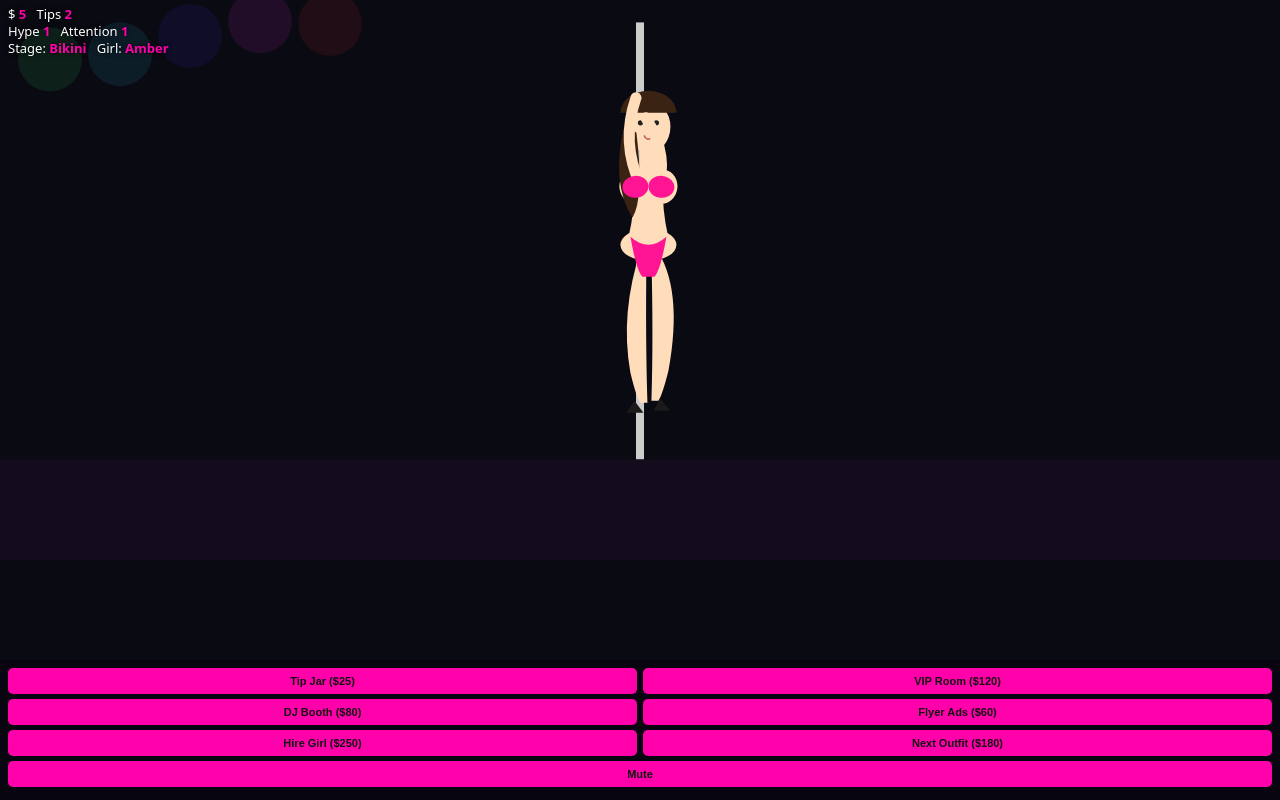
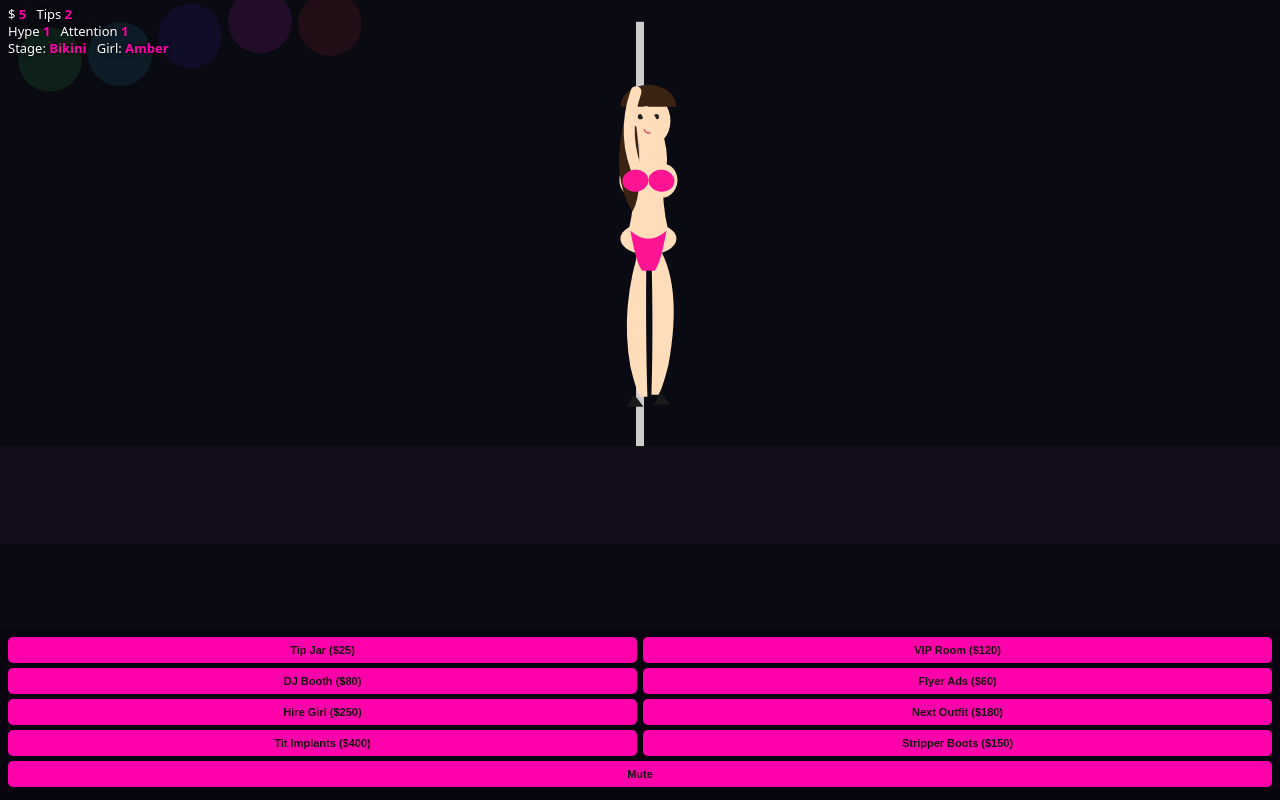
Before and after one commit to condensed69/afterglow, a plain HTML site: page index.html in a window 1280 px wide. Both pictures are taken after a click on the button "Music". Drawn offline with Linux system fonts and the light colour scheme.

Commit message:
Add Tit Implants + Stripper Boots upgrades with visual changes and income bonuses

```diff
--- a/index.html
+++ b/index.html
@@ -6,10 +6,10 @@
 <title>Strip Club Idle</title>
 <style>
 html,body{margin:0;height:100%;background:#0a0a12;overflow:hidden;touch-action:none;font-family:system-ui;color:#fff}
-canvas{display:block;width:100%;height:70%}
+canvas{display:block;width:100%;height:68%}
 #ui{position:absolute;top:6px;left:8px;text-shadow:0 0 5px #000;font-size:13px;line-height:1.3;pointer-events:none;z-index:5}
 #ui b{color:#f0a}
-#panel{position:absolute;bottom:0;left:0;right:0;background:rgba(8,4,16,0.95);padding:8px;z-index:10;max-height:32%;overflow-y:auto;font-size:12px}
+#panel{position:absolute;bottom:0;left:0;right:0;background:rgba(8,4,16,0.95);padding:8px;z-index:10;max-height:34%;overflow-y:auto;font-size:12px}
 .row{display:flex;gap:6px;flex-wrap:wrap;margin-bottom:5px}
 button{background:#f0a;border:0;color:#111;padding:7px 8px;border-radius:5px;font-weight:700;font-size:11px;flex:1;min-width:100px}
 button:disabled{opacity:0.3}
@@ -35,6 +35,10 @@ Stage: <b id="stage">Bikini</b> &nbsp; Girl: <b id="girl">Amber</b>
     <button id="bStage">Next Outfit ($180)</button>
   </div>
   <div class="row">
+    <button id="bImplants">Tit Implants ($400)</button>
+    <button id="bBoots">Stripper Boots ($150)</button>
+  </div>
+  <div class="row">
     <button id="musicBtn">Music</button>
   </div>
 </div>
@@ -44,6 +48,7 @@ const c=document.getElementById('c'),x=c.getContext('2d');
 let t=0,stage=0,girl=0,drag=false,lastX=0,spinSpeed=1.2,targetSpeed=1.2;
 let money=0,tipsRes=0,hype=0,attn=0;
 let tipJar=0,vip=0,dj=0,ads=0;
+let implants=false,boots=false;
 let unlocks={pasties:false,oil:false};
 const stages=['Bikini','Micro Skirt','Topless'];
 const girls=[
@@ -51,12 +56,12 @@ const girls=[
   {skin:'#e8c4a8',hair:'#1a0a05',out:'#00e5ff',name:'Jade'},
   {skin:'#f5d0c5',hair:'#5c3a1e',out:'#ffe066',name:'Lola'}
 ];
-let pTip=25,pVip=120,pDj=80,pAds=60,pGirl=250,pStage=180;
+let pTip=25,pVip=120,pDj=80,pAds=60,pGirl=250,pStage=180,pImp=400,pBoots=150;
 
 function resize(){
   c.width=innerWidth*devicePixelRatio;
-  c.height=innerHeight*0.7*devicePixelRatio;
-  c.style.width=innerWidth+'px';c.style.height=(innerHeight*0.7)+'px';
+  c.height=innerHeight*0.68*devicePixelRatio;
+  c.style.width=innerWidth+'px';c.style.height=(innerHeight*0.68)+'px';
   x.setTransform(devicePixelRatio,0,0,devicePixelRatio,0,0);
 }
 resize();window.onresize=resize;
@@ -77,10 +82,9 @@ function startMusic(){
   bassOsc=actx.createOscillator();bassGain=actx.createGain();
   bassOsc.type='triangle';bassOsc.frequency.value=48;bassGain.gain.value=0;
   bassOsc.connect(bassGain);bassGain.connect(actx.destination);bassOsc.start();
-  let beat=0;
   musicInterval=setInterval(()=>{
     if(!musicOn)return;
-    beat=(beat+1)%4;const now=actx.currentTime;
+    const now=actx.currentTime;
     bassGain.gain.cancelScheduledValues(now);
     bassGain.gain.setValueAtTime(0.16,now);bassGain.gain.exponentialRampToValueAtTime(0.01,now+0.22);
   },320);
@@ -104,29 +108,38 @@ document.getElementById('bAds').onclick=()=>{if(money<pAds)return;money-=pAds;ad
 document.getElementById('bGirl').onclick=()=>{if(money<pGirl||girl>=2)return;money-=pGirl;girl++;pGirl=Math.floor(pGirl*2.2);document.getElementById('bGirl').textContent=girl>=2?'All Girls':`Hire Girl ($${pGirl})`;if(girl>=2)document.getElementById('bGirl').disabled=true;ui();};
 document.getElementById('bStage').onclick=()=>{if(money<pStage||stage>=2)return;money-=pStage;stage++;pStage=Math.floor(pStage*2);document.getElementById('bStage').textContent=stage>=2?'Max Stage':`Next Outfit ($${pStage})`;if(stage===2){unlocks.pasties=true;unlocks.oil=true;document.getElementById('bStage').disabled=true;}ui();};
 
+document.getElementById('bImplants').onclick=()=>{
+  if(money<pImp||implants)return;
+  money-=pImp;implants=true;
+  document.getElementById('bImplants').textContent='Implants ON';
+  document.getElementById('bImplants').disabled=true;
+  ui();
+};
+document.getElementById('bBoots').onclick=()=>{
+  if(money<pBoots||boots)return;
+  money-=pBoots;boots=true;
+  document.getElementById('bBoots').textContent='Boots ON';
+  document.getElementById('bBoots').disabled=true;
+  ui();
+};
+
 c.addEventListener('pointerdown',e=>{drag=true;lastX=e.clientX;c.setPointerCapture(e.pointerId);});
 c.addEventListener('pointermove',e=>{if(!drag)return;targetSpeed=Math.max(0.6,Math.min(4.5,targetSpeed+(e.clientX-lastX)*0.03));lastX=e.clientX;});
 c.addEventListener('pointerup',()=>drag=false);
 
 function manualTip(){
-  tipsRes+=1+tipJar*0.5;
-  money+=5+vip*3;
+  tipsRes+=1+tipJar*0.5+(implants?2:0);
+  money+=5+vip*3+(boots?2:0);
   playChaChing();
   ui();
 }
 c.addEventListener('click',e=>{if(!drag)manualTip();});
 
-// production tick (Kittens style)
 setInterval(()=>{
-  // Tip Jar turns attention into tips
-  tipsRes += (0.05 + tipJar*0.08) * (1+attn*0.01);
-  // VIP turns tips into money
-  money += (0.1 + vip*0.25) * (1+tipsRes*0.002);
-  // DJ generates hype
+  tipsRes += (0.05 + tipJar*0.08 + (implants?0.15:0)) * (1+attn*0.01);
+  money += (0.1 + vip*0.25 + (boots?0.1:0)) * (1+tipsRes*0.002);
   hype += 0.03 + dj*0.12;
-  // Ads generate attention from hype
   attn += (0.02 + ads*0.07) * (1+hype*0.005);
-  // soft caps / conversion pressure
   if(tipsRes>200) money += tipsRes*0.001;
   ui();
 },150);
@@ -143,16 +156,31 @@ function draw(){
   const ang=t*spinSpeed,r=32,cx=px+Math.sin(ang)*r,cy=h*0.38,lean=Math.sin(ang)*12;
   x.fillStyle=G.skin;
   const sw=Math.sin(t*2.6)*12;
+  // legs
   x.beginPath();x.moveTo(cx-7,cy+35);x.quadraticCurveTo(cx-32+lean,cy+90+sw,cx-18,cy+160);x.quadraticCurveTo(cx-12,cy+185,cx-8,cy+190);x.lineTo(cx-1,cy+190);x.quadraticCurveTo(cx-3,cy+130,cx-2,cy+45);x.closePath();x.fill();
   x.beginPath();x.moveTo(cx+7,cy+35);x.quadraticCurveTo(cx+32+lean,cy+85-sw,cx+20,cy+158);x.quadraticCurveTo(cx+14,cy+182,cx+10,cy+188);x.lineTo(cx+3,cy+188);x.quadraticCurveTo(cx+5,cy+125,cx+3,cy+45);x.closePath();x.fill();
-  x.fillStyle='#1a1a1a';x.beginPath();x.moveTo(cx-14,cy+188);x.lineTo(cx-22,cy+200);x.lineTo(cx-5,cy+200);x.fill();
-  x.beginPath();x.moveTo(cx+12,cy+186);x.lineTo(cx+22,cy+198);x.lineTo(cx+5,cy+198);x.fill();
+  // boots or heels
+  if(boots){
+    x.fillStyle='#111';
+    // left boot
+    x.beginPath();x.moveTo(cx-18,cy+175);x.lineTo(cx-26,cy+205);x.lineTo(cx-4,cy+205);x.lineTo(cx-6,cy+175);x.closePath();x.fill();
+    x.fillRect(cx-22,cy+160,16,20);
+    // right boot
+    x.beginPath();x.moveTo(cx+10,cy+173);x.lineTo(cx+22,cy+203);x.lineTo(cx+2,cy+203);x.lineTo(cx+4,cy+173);x.closePath();x.fill();
+    x.fillRect(cx+6,cy+158,16,20);
+  }else{
+    x.fillStyle='#1a1a1a';
+    x.beginPath();x.moveTo(cx-14,cy+188);x.lineTo(cx-22,cy+200);x.lineTo(cx-5,cy+200);x.fill();
+    x.beginPath();x.moveTo(cx+12,cy+186);x.lineTo(cx+22,cy+198);x.lineTo(cx+5,cy+198);x.fill();
+  }
   x.fillStyle=G.skin;
   x.beginPath();x.ellipse(cx,cy+32,28,16,0,0,7);x.fill();
   x.beginPath();x.moveTo(cx-20,cy+25);x.quadraticCurveTo(cx-13,cy-5,cx-15,cy-30);x.quadraticCurveTo(cx-16,cy-48,cx-10,cy-52);x.lineTo(cx+10,cy-52);x.quadraticCurveTo(cx+16,cy-48,cx+15,cy-30);x.quadraticCurveTo(cx+13,cy-5,cx+20,cy+25);x.closePath();x.fill();
-  const b=Math.sin(t*7)*3.5;
-  x.beginPath();x.ellipse(cx-14,cy-26+b,15,17,-0.15,0,7);x.fill();
-  x.beginPath();x.ellipse(cx+14,cy-26-b*0.6,15,17,0.15,0,7);x.fill();
+  // breasts - bigger with implants
+  const breastSize = implants ? 22 : 15;
+  const b=Math.sin(t*7)* (implants?5:3.5);
+  x.beginPath();x.ellipse(cx- (implants?18:14),cy-26+b,breastSize,breastSize+2,-0.15,0,7);x.fill();
+  x.beginPath();x.ellipse(cx+ (implants?18:14),cy-26-b*0.6,breastSize,breastSize+2,0.15,0,7);x.fill();
   x.beginPath();x.ellipse(cx,cy-58,9,11,0,0,7);x.fill();
   x.beginPath();x.ellipse(cx,cy-86,22,26,0,0,7);x.fill();
   x.fillStyle=G.hair;
@@ -165,15 +193,16 @@ function draw(){
   x.beginPath();x.moveTo(cx+8,cy-22);x.quadraticCurveTo(cx+22,cy-55,px+6,cy-95);x.stroke();
   if(stage===0){
     x.fillStyle=G.out;
-    x.beginPath();x.ellipse(cx-13,cy-26,13,11,-0.12,0,7);x.fill();
-    x.beginPath();x.ellipse(cx+13,cy-26,13,11,0.12,0,7);x.fill();
+    const topR = implants ? 16 : 13;
+    x.beginPath();x.ellipse(cx- (implants?16:13),cy-26,topR,topR-2,-0.12,0,7);x.fill();
+    x.beginPath();x.ellipse(cx+ (implants?16:13),cy-26,topR,topR-2,0.12,0,7);x.fill();
     x.beginPath();x.moveTo(cx-18,cy+24);x.quadraticCurveTo(cx,cy+40,cx+18,cy+24);x.quadraticCurveTo(cx+12,cy+58,cx+6,cy+64);x.lineTo(cx-6,cy+64);x.quadraticCurveTo(cx-12,cy+58,cx-18,cy+24);x.fill();
   }else if(stage===1){
     x.fillStyle=G.out;
     x.beginPath();x.moveTo(cx-20,cy+22);x.lineTo(cx+20,cy+22);x.quadraticCurveTo(cx+16,cy+48,cx+10,cy+54);x.lineTo(cx-10,cy+54);x.quadraticCurveTo(cx-16,cy+48,cx-20,cy+22);x.fill();
   }else{
-    if(unlocks.pasties){x.fillStyle=G.out;x.beginPath();x.arc(cx-14,cy-24+b,6,0,7);x.arc(cx+14,cy-24-b*0.6,6,0,7);x.fill();}
-    else{x.fillStyle='#c44';x.beginPath();x.arc(cx-14,cy-24+b,4.2,0,7);x.arc(cx+14,cy-24-b*0.6,4.2,0,7);x.fill();}
+    if(unlocks.pasties){x.fillStyle=G.out;x.beginPath();x.arc(cx-(implants?18:14),cy-24+b,implants?8:6,0,7);x.arc(cx+(implants?18:14),cy-24-b*0.6,implants?8:6,0,7);x.fill();}
+    else{x.fillStyle='#c44';x.beginPath();x.arc(cx-(implants?18:14),cy-24+b,implants?6:4.2,0,7);x.arc(cx+(implants?18:14),cy-24-b*0.6,implants?6:4.2,0,7);x.fill();}
   }
   requestAnimationFrame(draw);
 }
```
